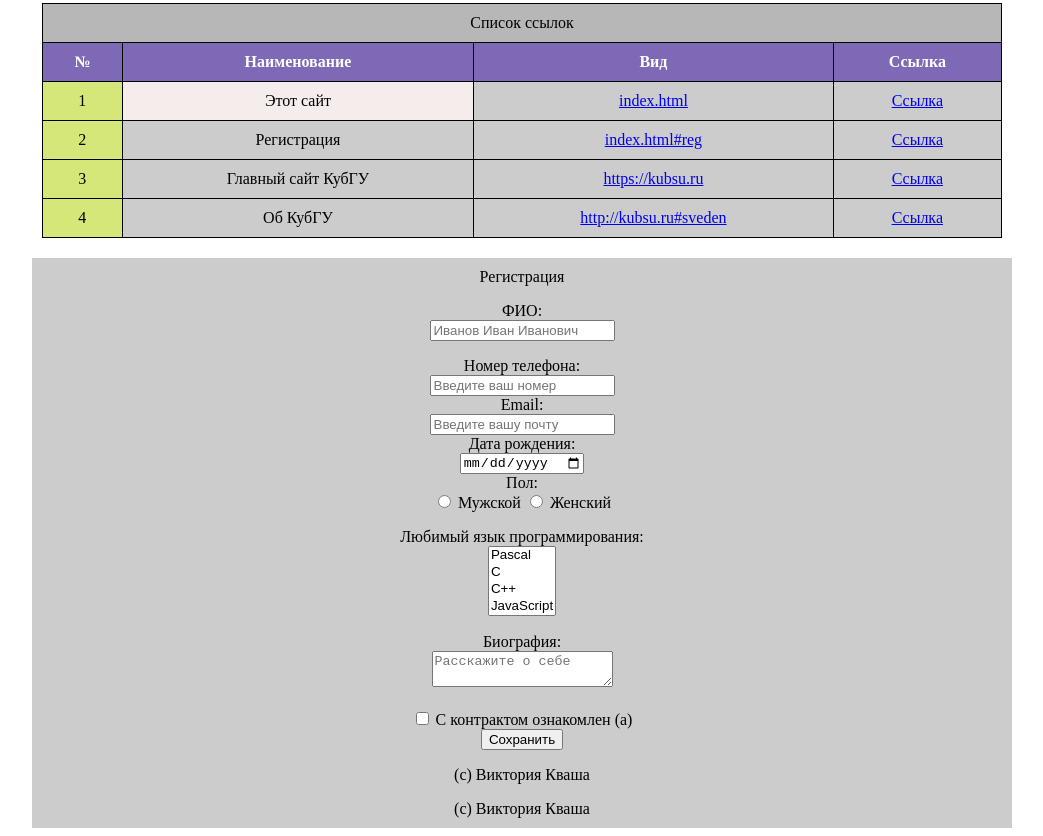
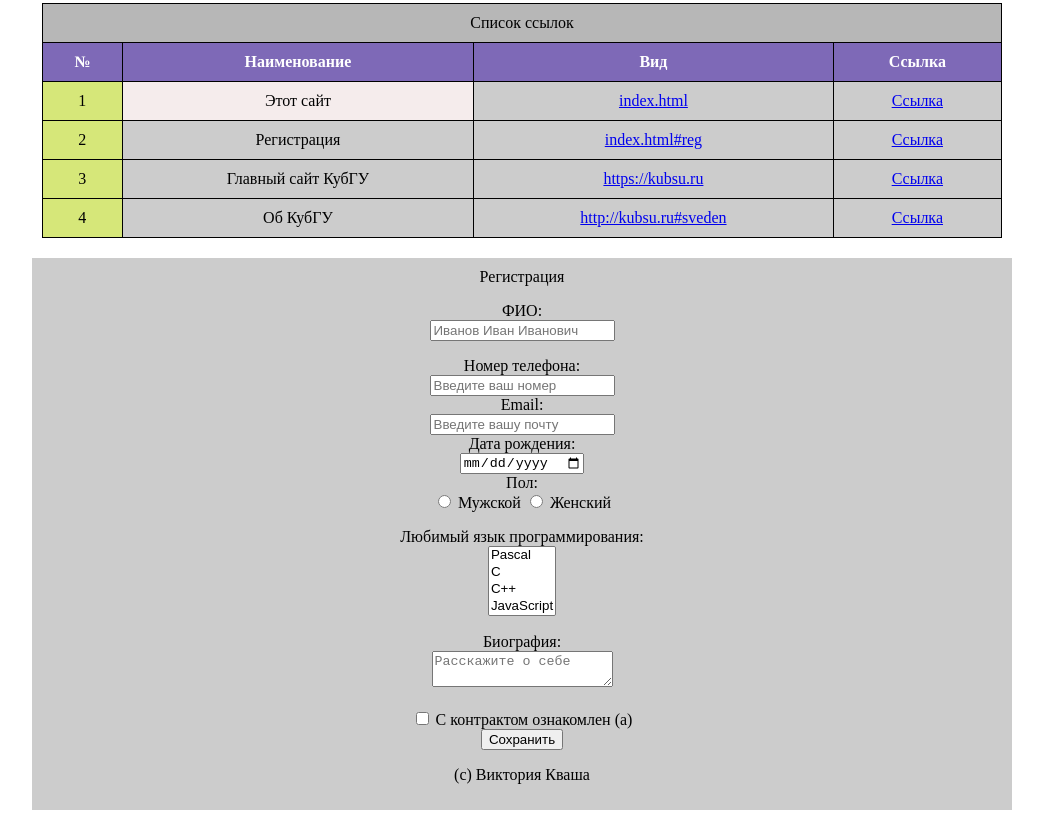
Before and after one commit to victoriia06/web2, a plain HTML site: page index.html in a window 1280 px wide. Shown: the part 1327-2163 px from the top of the page, without its empty margins (118-1161 px from the left). Drawn offline with Linux system fonts and the light colour scheme.

Commit message:
index.html

```diff
--- a/index.html
+++ b/index.html
@@ -11,9 +11,7 @@
 
 <body>
     <div style="width:100%; background-color:#ccc; padding: 10px; height:145px;">
-        <!-- картинка обтекает текст слева -->
         <img style="float:left; margin:10px; width:150px; height:125px;" src="logo.png" />
-        <!-- этот блок, как положено блочному элементу по умолчанию, займет всю оставшуюся ширину родительского элемента -->
         <div style="background-color:#ddd; padding:10px;">
             <nav class="menu">
                 <h1>Кубанский государственный университет</h1>
@@ -222,7 +220,3 @@
 </body>
 
 </html>
-</body>
-
-<footer style="float">(c) Виктория Кваша</footer>
-</html>
```
